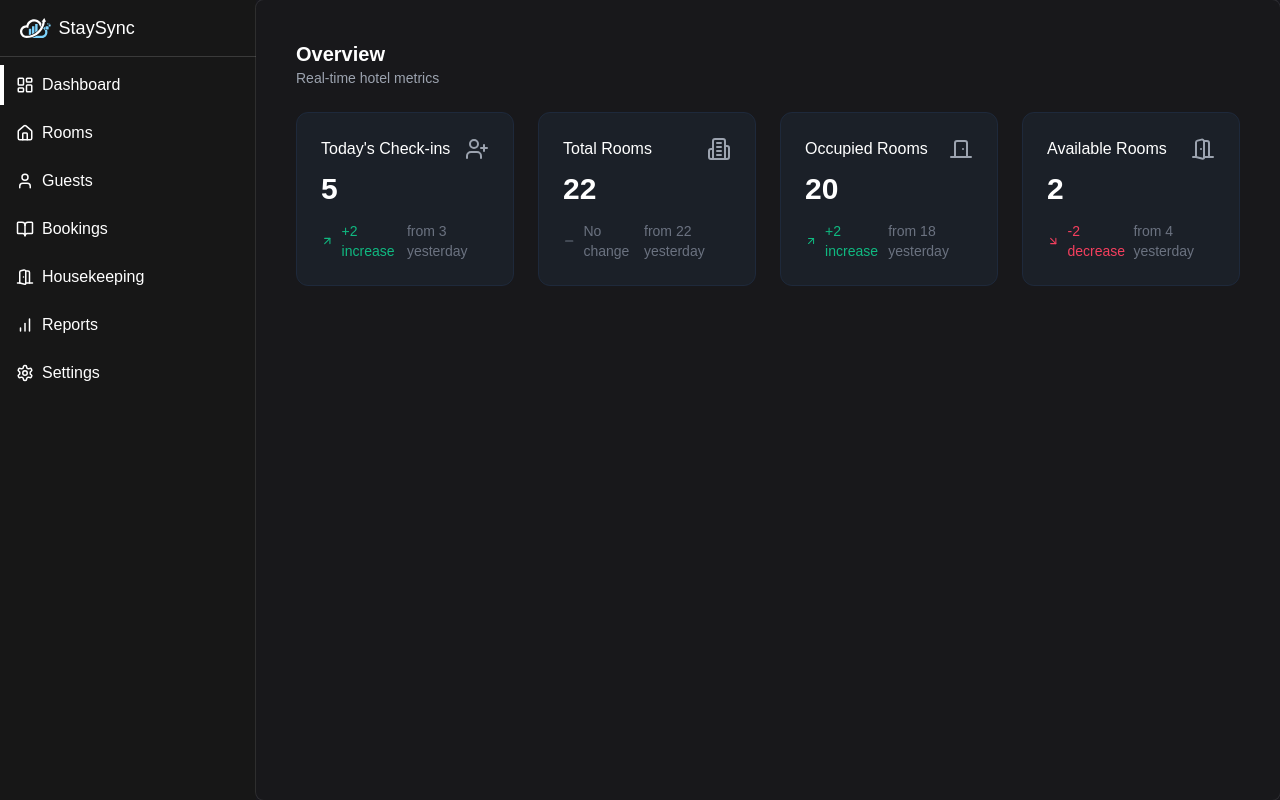
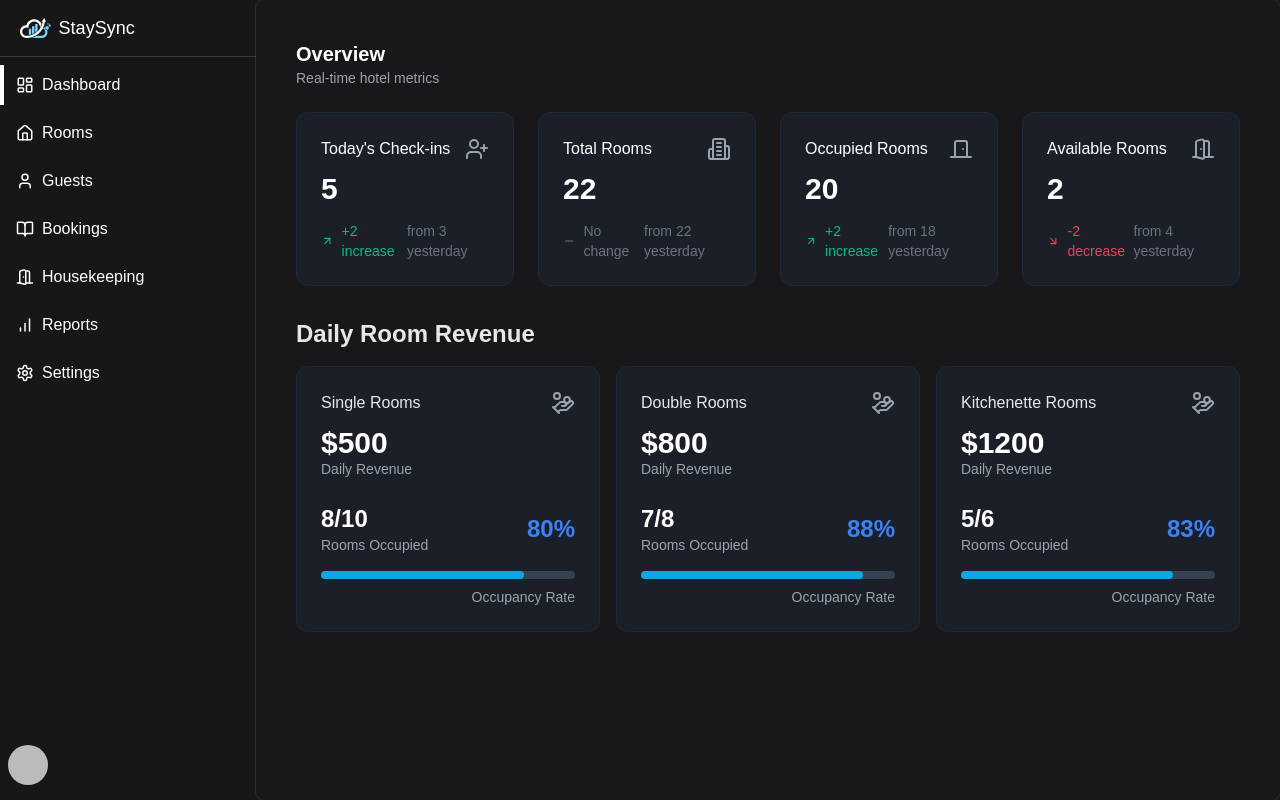
Before and after one commit to pateldeep1217/motel-management-system, a Next.js app: page / in a window 1280 px wide. Built offline with nearby package versions, Linux system fonts and the light colour scheme; no server answers; sample sign-in values are in the browser's storage.

Commit message:
add daily room revenue and User Button to sidebar

```diff
--- /dev/null
+++ b/app/(dashboard)/DailyRoomRevenue.tsx
@@ -0,0 +1,33 @@
+import RoomRevenueCard from "./RoomRevenueCard";
+
+function DailyRoomRevenue() {
+  return (
+    <div className="mt-8">
+      <h2 className="text-2xl font-semibold text-gray-200 mb-4">
+        Daily Room Revenue
+      </h2>
+      <div className="grid grid-cols-1 md:grid-cols-3 gap-4">
+        <RoomRevenueCard
+          title="Single Rooms"
+          revenue={500}
+          occupied={8}
+          total={10}
+        />
+        <RoomRevenueCard
+          title="Double Rooms"
+          revenue={800}
+          occupied={7}
+          total={8}
+        />
+        <RoomRevenueCard
+          title="Kitchenette Rooms"
+          revenue={1200}
+          occupied={5}
+          total={6}
+        />
+      </div>
+    </div>
+  );
+}
+
+export default DailyRoomRevenue;
--- /dev/null
+++ b/app/(dashboard)/RoomRevenueCard.tsx
@@ -0,0 +1,42 @@
+import { HandCoinsIcon, Minus, Settings, SettingsIcon } from "lucide-react";
+
+function RoomRevenueCard({ title, revenue, occupied, total }) {
+  const occupancyPercentage = (occupied / total) * 100;
+
+  return (
+    <div className="bg-gray-800/50 rounded-xl p-6 border border-slate-800">
+      <div className="flex justify-between items-start mb-6">
+        <div>
+          <p className="font-medium text-gray-200 mb-2">{title}</p>
+          <p className=" mt-3 text-3xl/8 font-semibold sm:text-2xl/8l">
+            ${revenue}
+          </p>
+          <p className="text-sm text-gray-400">Daily Revenue</p>
+        </div>
+        <HandCoinsIcon className="text-gray-400 w-6 h-6 cursor-pointer" />
+      </div>
+
+      <div className="flex justify-between items-center mb-4">
+        <div>
+          <p className=" text-2xl/8 font-semibold sm:text-2xl/8l">
+            {occupied}/{total}
+          </p>
+          <p className="text-sm text-gray-400">Rooms Occupied</p>
+        </div>
+        <p className="text-2xl font-bold text-blue-500">
+          {occupancyPercentage.toFixed(0)}%
+        </p>
+      </div>
+
+      <div className="w-full bg-gray-700 rounded-full h-2 mb-2">
+        <div
+          className="bg-sky-500 h-2 rounded-full"
+          style={{ width: `${occupancyPercentage}%` }}
+        ></div>
+      </div>
+      <p className="text-right text-sm text-gray-400">Occupancy Rate</p>
+    </div>
+  );
+}
+
+export default RoomRevenueCard;
--- a/app/(dashboard)/page.tsx
+++ b/app/(dashboard)/page.tsx
@@ -1,9 +1,13 @@
 import DashboardOverview from "@/features/auth/components/DashboardOverview";
+import DailyRoomRevenue from "./DailyRoomRevenue";
+import { protectServer } from "@/features/auth/utils";
 
-export default function Home() {
+export default async function Home() {
+  await protectServer();
   return (
     <div className="mx-auto max-w-7xl">
       <DashboardOverview />
+      <DailyRoomRevenue />
     </div>
   );
 }
--- a/components/Sidebar/SidebarContent.tsx
+++ b/components/Sidebar/SidebarContent.tsx
@@ -12,6 +12,7 @@ import {
   SettingsIcon,
   DoorOpenIcon,
 } from "lucide-react";
+import UserButton from "@/features/auth/components/UserButton";
 
 const menuItems = [
   { name: "Dashboard", path: "/", icon: <LayoutDashboardIcon size={18} /> },
@@ -31,7 +32,8 @@ function SidebarContent() {
   const [activeItem, setActiveItem] = useState(menuItems[0].name);
 
   return (
-    <div className="lg:w-64 bg-neutral-900 h-full">
+    <div className="lg:w-64 bg-neutral-900  min-h-screen flex flex-col justify-between">
+      <div className="">
         <div className="flex items-center gap-2 ml-5 h-14 w-64">
           <Logo className="h-5" />
           <h3 className="text-lg">StaySync</h3>
@@ -63,6 +65,10 @@ function SidebarContent() {
           ))}
         </div>
       </div>
+      <div className="m-2">
+        <UserButton />
+      </div>
+    </div>
   );
 }
 
```
Also changed, not shown: auth.config.ts (deleted, +0 -63 lines). Lines whose indentation alone changed are shown as unchanged.
